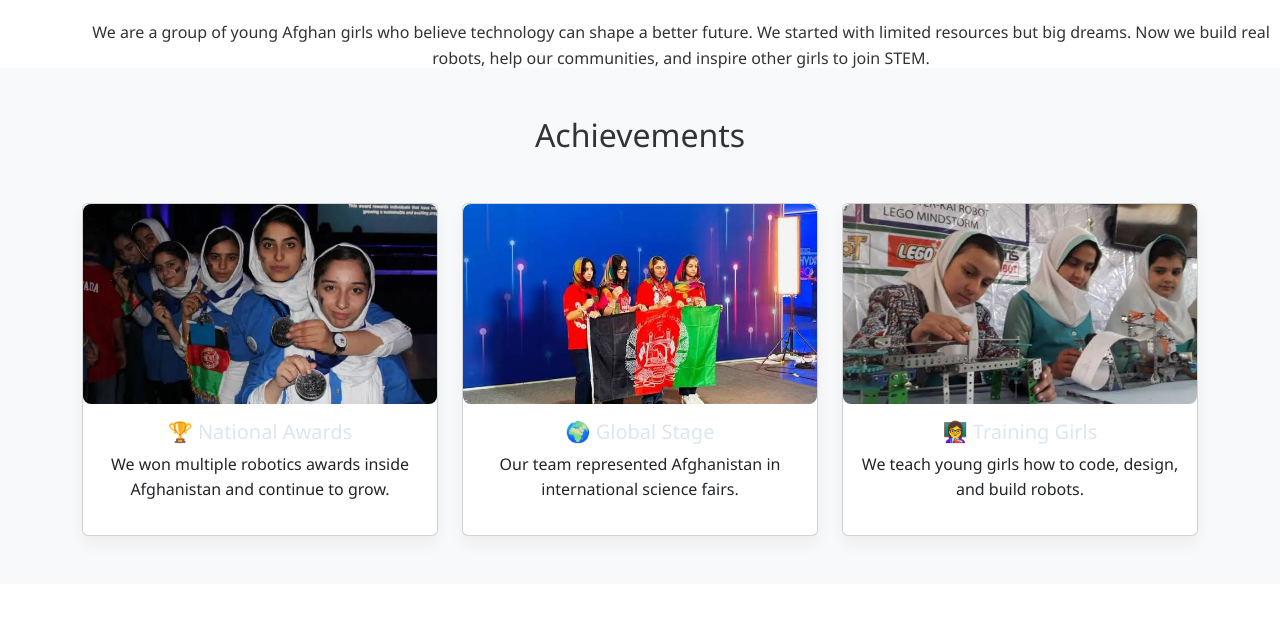
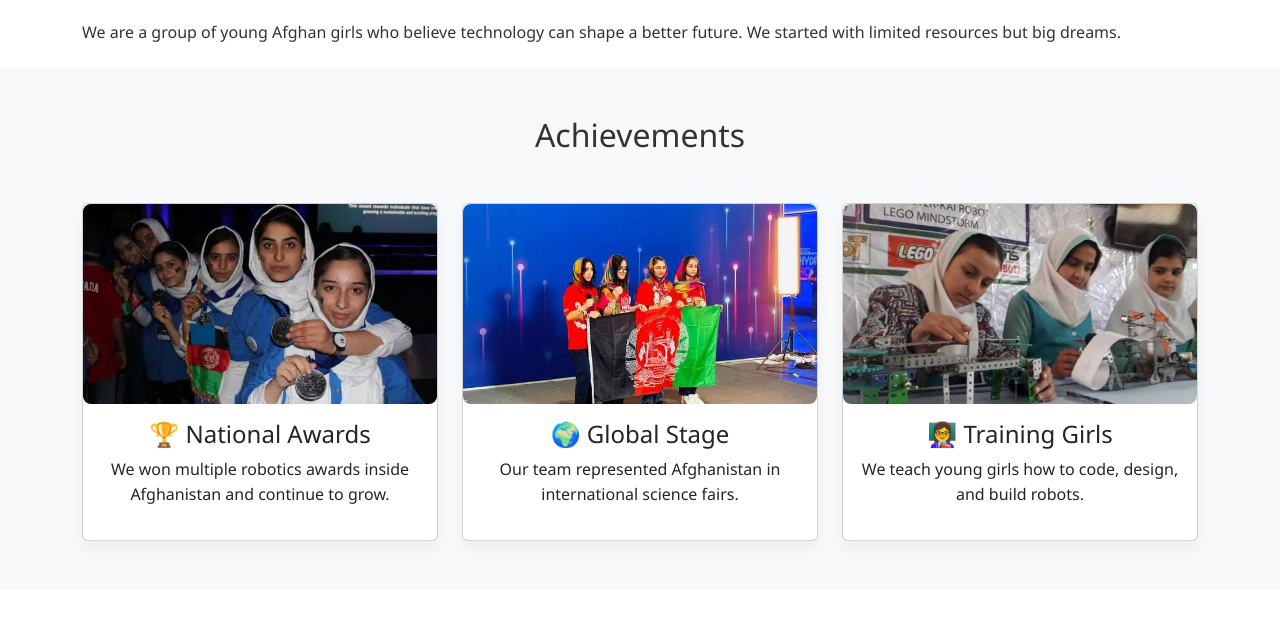
Before and after one commit to Aber1972/-bootstrap-assignment, a plain HTML site: page index.html in a window 1280 px wide. Shown: the part 640-1269 px from the top of the page. Drawn offline with nearby package versions, Linux system fonts and the light colour scheme.

Commit message:
Add files via upload

```diff
--- a/index.html
+++ b/index.html
@@ -80,8 +80,7 @@
 
               We are a group of young Afghan girls who believe technology can
               shape a better future. We started with limited resources but big
-              dreams. Now we build real robots, help our communities, and
-              inspire other girls to join STEM.
+              dreams.
 
 
             </p>
@@ -99,7 +98,7 @@
             <div class="card h-100 text-center shadow-sm animate-hover">
               <img src="pic2.jpg" class="card-img-top" alt="Award" />
               <div class="card-body">
-                <h5>🏆 National Awards</h5>
+                <h4>🏆 National Awards</h4>
                 <p>
                   We won multiple robotics awards inside Afghanistan and
                   continue to grow.
@@ -111,7 +110,7 @@
             <div class="card h-100 text-center shadow-sm animate-hover">
               <img src="pic3.jpg" class="card-img-top" alt="Global" />
               <div class="card-body">
-                <h5>🌍 Global Stage</h5>
+                <h4>🌍 Global Stage</h4>
                 <p>
                   Our team represented Afghanistan in international science
                   fairs.
@@ -123,7 +122,7 @@
             <div class="card h-100 text-center shadow-sm animate-hover">
               <img src="pic4.jpg" class="card-img-top" alt="Teaching" />
               <div class="card-body">
-                <h5>👩‍🏫 Training Girls</h5>
+                <h4>👩‍🏫 Training Girls</h4>
                 <p>
                   We teach young girls how to code, design, and build robots.
                 </p>
```
